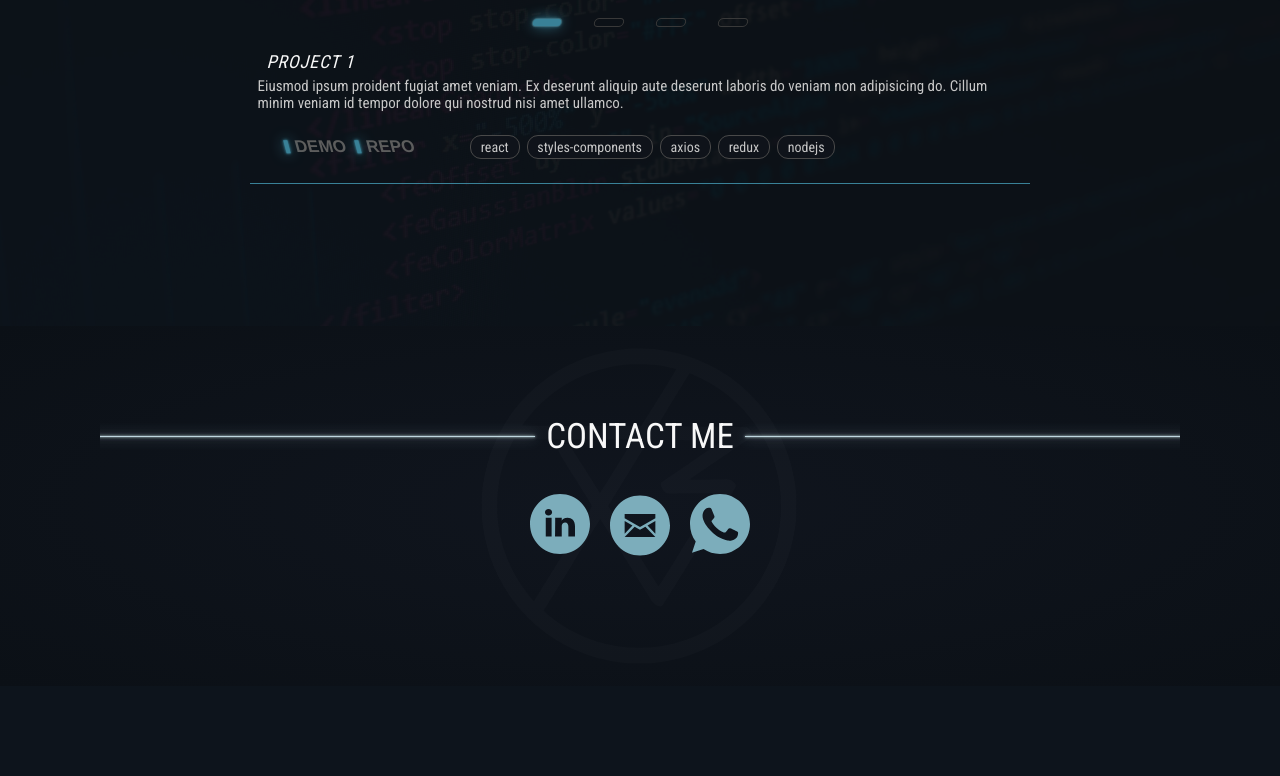
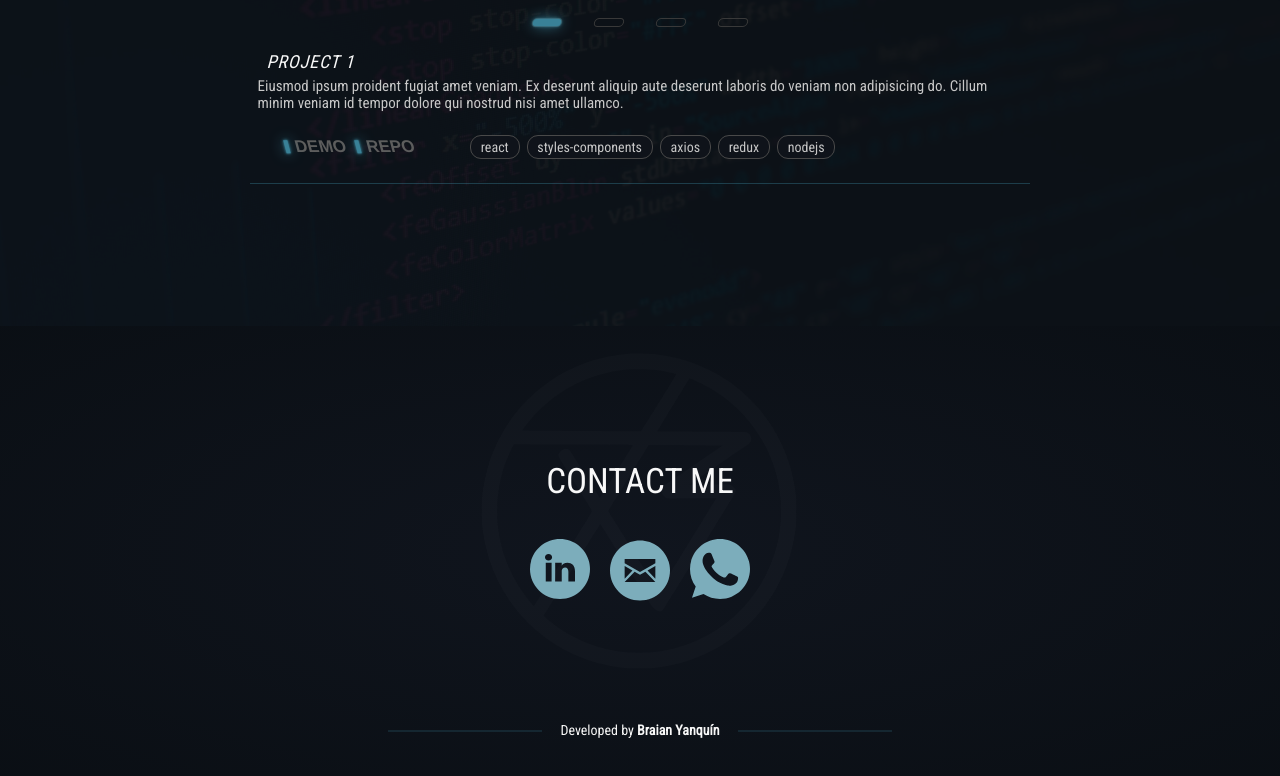
Before and after one commit to braian009/portfolio2, a Next.js app: page / in a window 1280 px wide. Shown: the part 2234-3010 px from the top of the page. Before the commit the page ends 2920 px from the top, so only its background shows below. Built offline with nearby package versions, Linux system fonts and the light colour scheme.

Commit message:
footer added

```diff
--- a/components/About/index.js
+++ b/components/About/index.js
@@ -38,11 +38,6 @@ const About = () => {
         <button
           className={styles.toggleButton}
           onClick={() => setSummaryActive(!summaryActive)}
-          initial={{ opacity: 0}}
-          whileInView={{
-            opacity: 1,
-
-          }}
         >
           <InfoIcon />
         </button>
--- a/components/Contact/contact.module.css
+++ b/components/Contact/contact.module.css
@@ -1,17 +1,18 @@
 .container {
-  min-height: 45vh;
+  min-height: calc(45vh + 4.5em);
   width: 100%;
   position: relative;
   display: flex;
   align-items: center;
   justify-content: center;
-  background-image: radial-gradient(#10151e, #0b1016);
+  background-image: radial-gradient(hsl(219, 30%, 9%), hsl(213, 33%, 6%));
   padding: 0 1em;
 }
 
 .container > svg {
   position: absolute;
-  height: 100%;
+  top: 0.25em;
+  height: calc(100% - 4.5em);
 }
 
 .container > svg  g {
--- a/components/Contact/index.js
+++ b/components/Contact/index.js
@@ -34,7 +34,7 @@ const Contact = () => {
           }}
         >
           Contact me
-          <LineDecoration
+          {/* <LineDecoration
             width={"100vw"}
             height={"1px"}
             left={"-100vw"}
@@ -49,7 +49,7 @@ const Contact = () => {
             top={"50%"}
             backgroundColor={"#bfd7de"}
             luminescence
-          />
+          /> */}
         </motion.h1>
         <div className={styles.socialsContainer}>
           <ul>
--- /dev/null
+++ b/components/Footer/Footer.module.css
@@ -0,0 +1,25 @@
+.container {
+    height: 4.5em;
+    display: grid;
+    place-items: center;
+    position: absolute;
+    bottom: 0;
+    width: 100%;
+}
+
+.inner {
+    width: 100%;
+    height: 100%;
+    max-width: 1080px;
+    overflow-x: hidden;
+    display: flex;
+    justify-content: center;
+    align-items: center;
+}
+
+.container .inner div {
+    width: 14em;
+    position: relative;
+    font-size: 0.7rem;
+    text-align: center;
+}
--- /dev/null
+++ b/components/Footer/index.js
@@ -0,0 +1,19 @@
+import * as React from "react";
+import styles from "./Footer.module.css";
+import LineDecoration from "../Varied/LineDecoration";
+
+const Footer = () => {
+  return (
+    <div className={styles.container}>
+        <div className={styles.inner}>
+      <div>
+        Developed by <b>Braian Yanquín</b>
+        <LineDecoration width={'11em'} top={'50%'} left={'-11em'} translateY={'-50%'} height={'1px'} backgroundColor={'#398197'} opacity={'0.4'}/>
+        <LineDecoration width={'11em'} top={'50%'} right={'-11em'} translateY={'-50%'} height={'1px'} backgroundColor={'#398197'} opacity={'0.4'}/>
+      </div>
+      </div>
+    </div>
+  );
+};
+
+export default Footer;
--- a/components/Projects/DetailsCard/index.js
+++ b/components/Projects/DetailsCard/index.js
@@ -54,6 +54,7 @@ const DetailsCard = () => {
         bottom={"0"}
         left={"0"}
         backgroundColor={"#398197"}
+        opacity={0.4}
       />
     </div>
   );
--- a/pages/index.js
+++ b/pages/index.js
@@ -5,6 +5,7 @@ import About from "@/components/About";
 import Skills from "@/components/Skills";
 import Projects from "@/components/Projects";
 import Contact from "@/components/Contact";
+import Footer from "@/components/Footer";
 
 
 export default function Home() {
@@ -23,6 +24,7 @@ export default function Home() {
       <Skills/>
       <Projects/>
       <Contact/>
+      <Footer/>
       </>
     </>
   );
```
